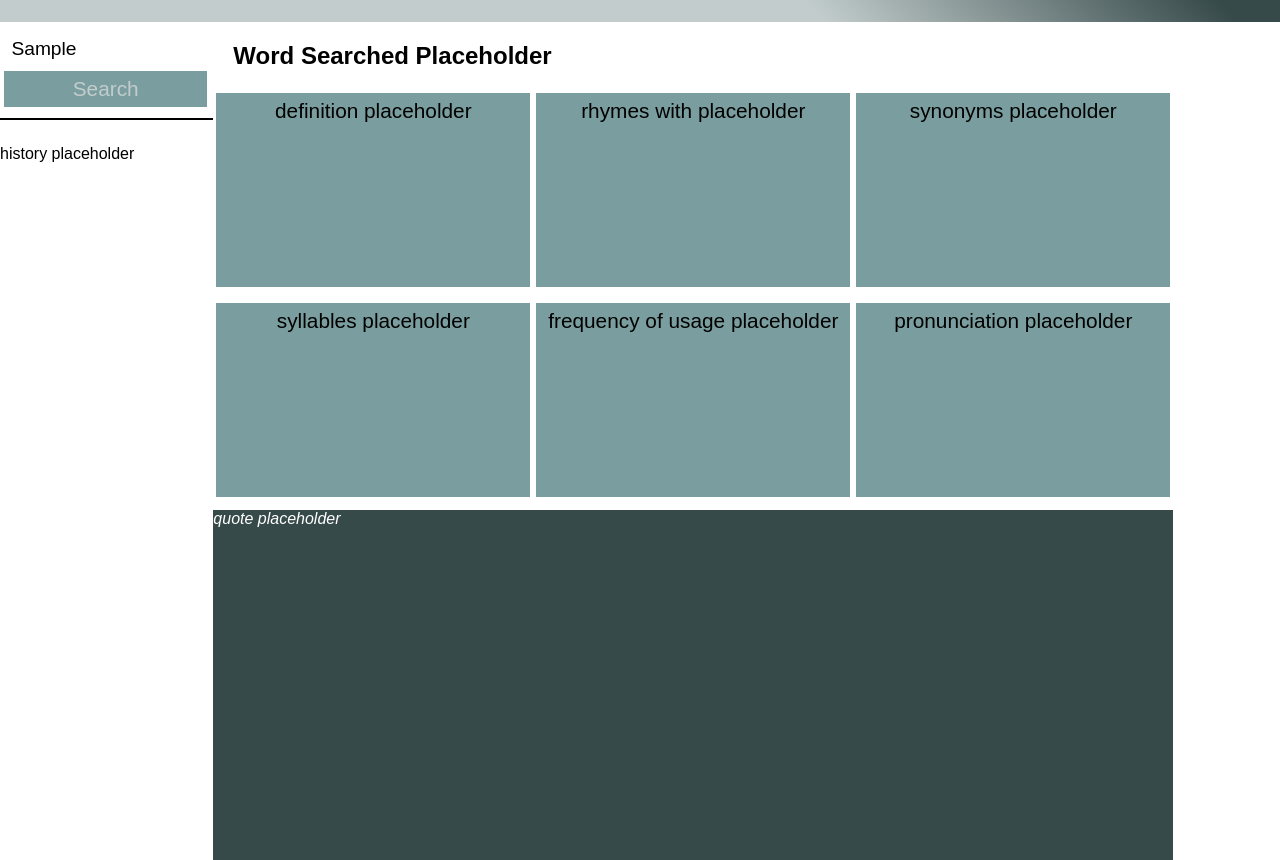
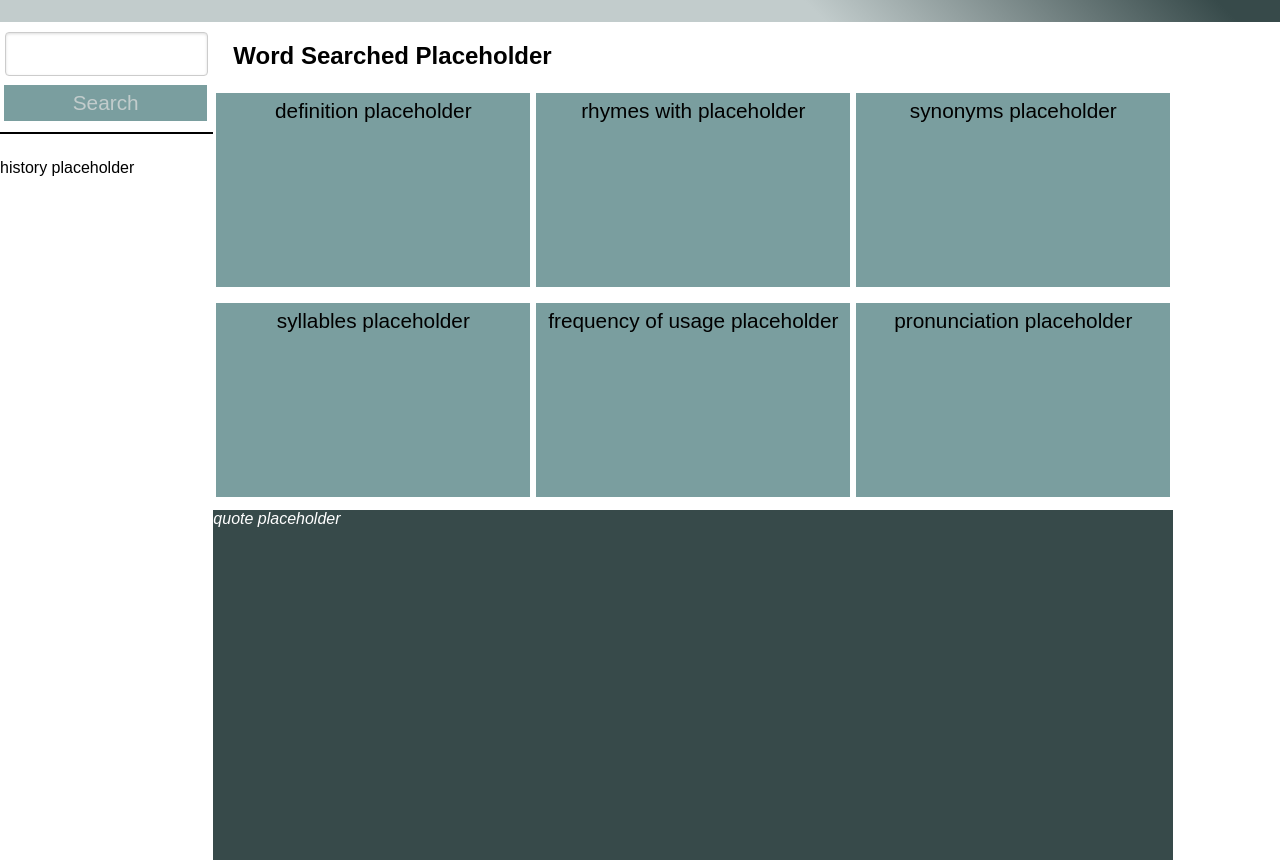
Before and after one commit to favro03/project-word-facts, a plain HTML site: page index.html in a window 1280 px wide. Both pictures are taken after typing "Sample" into the empty fields and a click on the button "Search". Shown: the part 74-934 px from the top of the page. Drawn offline with nearby package versions, Linux system fonts and the light colour scheme.

Commit message:
added local storage to the word search

```diff
--- a/assets/css/style.css
+++ b/assets/css/style.css
@@ -62,20 +62,7 @@ h2{
     font-weight: 300;
     color: rgb(176, 202, 219);
 }
-form{
-    border-bottom: 2px solid;
-    margin-bottom: 25px;
-    padding: 2.5%;
-}
-.form-input {
-    width: 100%;
-    padding: 3%;
-    margin: 5px 0;
-    font-size: 1.2rem;
-    border: 2px solid var(--light-dark);
-    border-radius: var(--border-radius);
-    display: block;
-  }
+
   .btn{
     font-size: 1.3rem;
     text-decoration:none;
@@ -227,7 +214,20 @@ form{
     font-size: 20px;
 }
     }
-
+    form{
+    border-bottom: 2px solid;
+    margin-bottom: 25px;
+    padding: 2.5%;
+}
+.form-input {
+    width: 100%;
+    padding: 3%;
+    margin: 5px 0;
+    font-size: 1.2rem;
+    border: 2px solid var(--light-dark);
+    border-radius: var(--border-radius);
+    display: block;
+  }
     .quotes {
         background: var(--tertiary);
         color: white;
--- a/assets/js/script.js
+++ b/assets/js/script.js
@@ -1,11 +1,23 @@
 var userFormEl = document.querySelector("#user-form");
 var wordInputEl = document.querySelector("#word");
 
+var storageArr = [];
+
+var locationStorage = function(word){
+    storageArr = JSON.parse(window.localStorage.getItem("word")) || [];
+    var value = word;
+    if(storageArr.indexOf(value)== -1){
+        storageArr.push(value);
+    }
+
+    localStorage.setItem("word", JSON.stringify(storageArr));
+};
+
 var formSubmitHandler = function(event){
     event.preventDefault();
-
     var word = wordInputEl.value.trim();
-
+    locationStorage(word);
+    wordInputEl.value="";
     console.log(word)
 }
 userFormEl.addEventListener("submit", formSubmitHandler);
--- a/index.html
+++ b/index.html
@@ -16,7 +16,7 @@
     <main>
         <div class="pure-g">
             <div class="pure-u-1-6 sidebar">
-                <form id="user-form">
+                <form id="user-form" class="pure-form">
                     <input id="word" name="word" class="form-input" type="text" autofocus="true"/>
                     <button type="submit" class="btn">Search</button>
                 </form>
```
